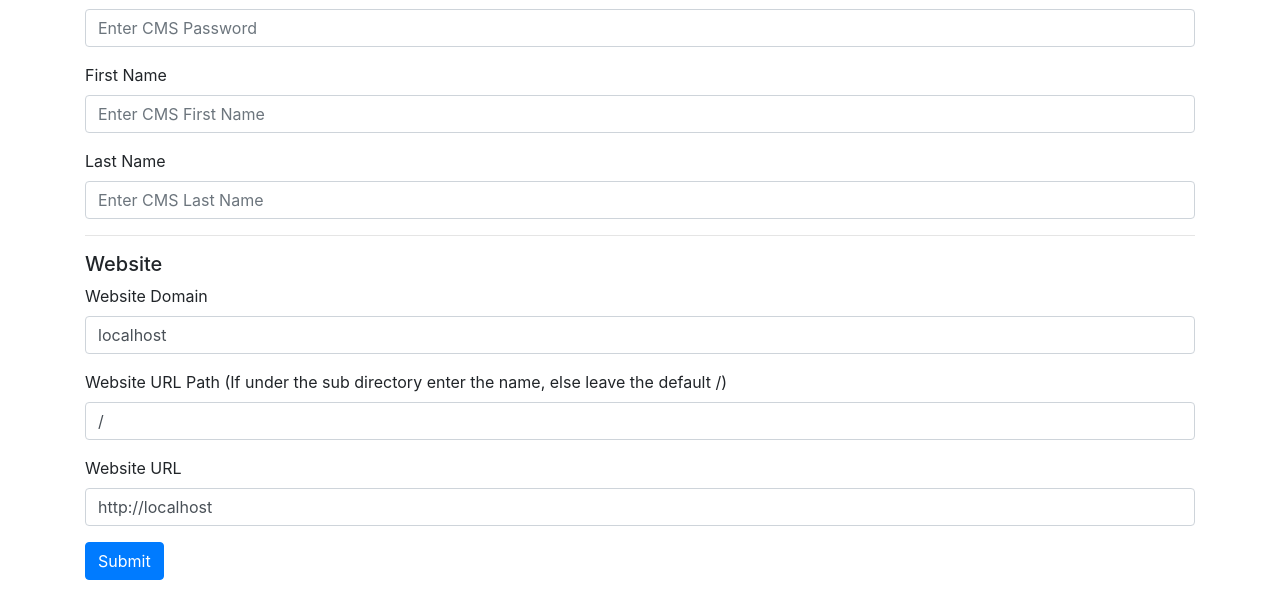
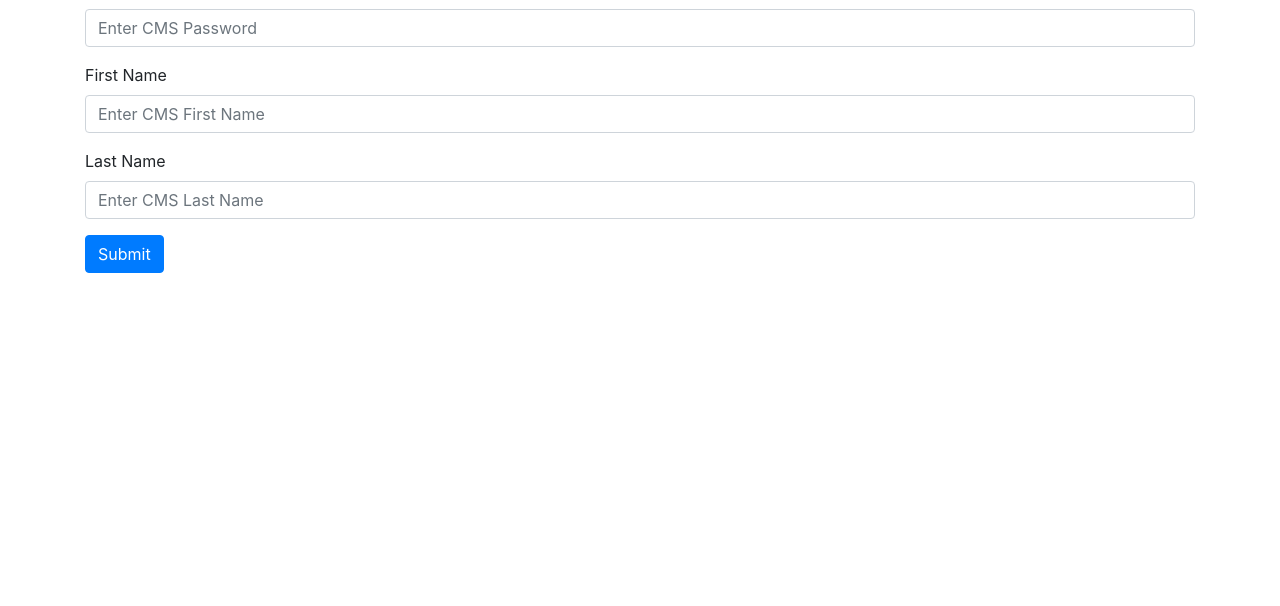
Before and after one commit to z3r0101/www-basic-cms, a PHP site: page / in a window 1280 px wide. Shown: the part 621-1227 px from the top of the page. After the commit the page ends 894 px from the top, so only its background shows below. Run offline with PHP 8.4, Linux system fonts and the light colour scheme; some libraries are stand-ins or nearby versions.

Commit message:
Dev updates

```diff
--- a/setup/index.php
+++ b/setup/index.php
@@ -4,6 +4,7 @@ $error = array();
 
 $serverName = (isset($_SERVER['SERVER_NAME'])) ? $_SERVER['SERVER_NAME'] : '';
 $serverHTTP = (isset($_SERVER['HTTP_HOST'])) ? 'http://'.$_SERVER['HTTP_HOST'] : '';
+$serverDocPath = rtrim(dirname($_SERVER['SCRIPT_NAME']), 'setup');
 
 if (isset($_POST['setup'])) {
     $CONFIG['database'][0]['host'] = trim($_POST['input_database_host_name']);
@@ -170,20 +171,6 @@ if (isset($_POST['setup'])) {
                 <label for="exampleInputEmail1">Last Name</label>
                 <input type="text" class="form-control" name="input_cms_lname" value="<?=(isset($_POST['input_cms_lname'])) ? trim($_POST['input_cms_lname']) : ''?>" placeholder="Enter CMS Last Name" required>
             </div>
-            <hr>
-            <h5>Website</h5>
-            <div class="form-group">
-                <label for="exampleInputEmail1">Website Domain</label>
-                <input type="text" class="form-control" name="input_website_domain" value="<?=(isset($_POST['input_website_domain'])) ? trim($_POST['input_website_domain']) : $serverName.''?>" placeholder="Enter website domain (E.g. domain.com)" required>
-            </div>
-            <div class="form-group">
-                <label for="exampleInputEmail1">Website URL Path (If under the sub directory enter the name, else leave the default /)</label>
-                <input type="text" class="form-control" name="input_website_path" value="<?=(isset($_POST['input_website_path'])) ? trim($_POST['input_website_path']) : '/'?>" placeholder="Enter website URL Path (E.g. /)" required>
-            </div>
-            <div class="form-group">
-                <label for="exampleInputEmail1">Website URL</label>
-                <input type="text" class="form-control" name="input_website_url" value="<?=(isset($_POST['input_website_url'])) ? trim($_POST['input_website_url']) : $serverHTTP?>" placeholder="Enter website URL (E.g. http://domain.com)" required>
-            </div>
             <button class="btn btn-primary">Submit</button>
             <input type="hidden" name="setup" value="1">
         </form>
@@ -202,11 +189,11 @@ $CONFIG['database'][0]['username'] = '<?=trim($_POST['input_database_username'])
 $CONFIG['database'][0]['password'] = '<?=trim($_POST['input_database_password'])?>';
 $CONFIG['database'][0]['name'] = '<?=trim($_POST['input_database_name'])?>';
 
-$CONFIG['cookie']['prefix'] = '<?=($serverName=='') ? trim($_POST['input_website_domain']) : $serverName?>';
-$CONFIG['session']['prefix'] = '<?=($serverName=='') ? trim($_POST['input_website_domain']) : $serverName?>';
-$CONFIG['website']['path'] = '<?=(trim($_POST['input_website_path'])!='') ? trim($_POST['input_website_path']) : '/'?>';
-$CONFIG['website']['domain'] = "<?=trim($_POST['input_website_domain'])?>";
-$CONFIG['website']['url'] = '<?=rtrim(trim($_POST['input_website_url']),"/")?>';
+$CONFIG['cookie']['prefix'] = '<?=$serverName?>';
+$CONFIG['session']['prefix'] = '<?=$serverName?>';
+$CONFIG['website']['path'] = '<?=$serverDocPath?>';
+$CONFIG['website']['domain'] = "<?=$serverDocPath?>";
+$CONFIG['website']['url'] = '<?=rtrim(trim($serverHTTP),"/")?>';
                 </pre>
             </div>
             <strong>CMS Login Credential:</strong>
```
